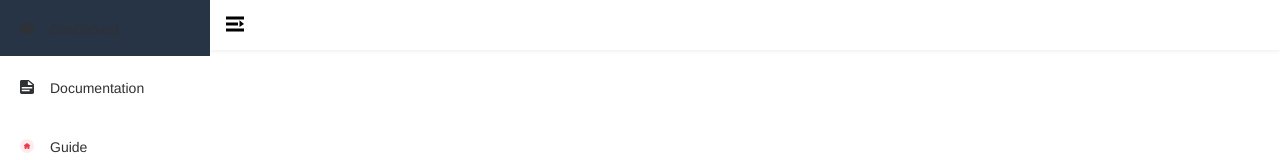
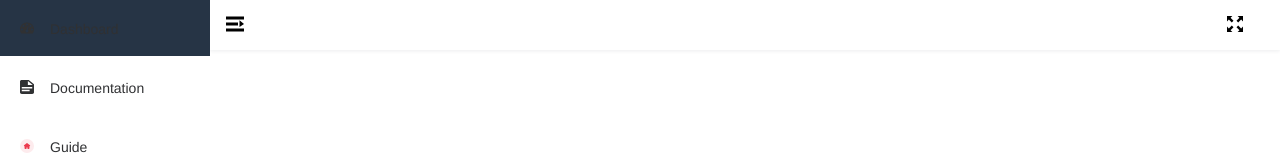
Before and after one commit to Jc-Sir/Fund-System, a Vue app in the folder client/: page / in a window 1280 px wide. Shown: the top 160 px of the page. Built offline with nearby package versions, Linux system fonts and the light colour scheme.

Commit message:
add screenfull conponment
新增全屏功能

```diff
--- a/client/src/components/Screenfull/index.vue
+++ b/client/src/components/Screenfull/index.vue
@@ -1,6 +1,6 @@
 <template>
-  <div>
-    <i class="el-icon-rank" @click="click">全屏</i>
+  <div @click="fullclick">
+    <svg-icon :icon-class="isFullscreen?'exit-fullscreen':'fullscreen'" />
   </div>
 </template>
 
@@ -21,8 +21,8 @@ export default {
     this.destroy();
   },
   methods: {
-    click() {
-      console.log(screenfull)
+    fullclick() {
+      console.log(screenfull);
       if (!screenfull.isEnabled) {
         this.$message({
           message: "you browser can not work",
@@ -31,11 +31,13 @@ export default {
         return false;
       }
       screenfull.toggle();
+      this.isFullscreen = !this.isFullscreen ;
     },
     change() {
       this.isFullscreen = screenfull.isFullscreen;
     },
     init() {
+      console.log(screenfull.enabled)
       if (screenfull.enabled) {
         screenfull.on("change", this.change);
       }
--- a/client/src/layout/components/Navbar.vue
+++ b/client/src/layout/components/Navbar.vue
@@ -1,20 +1,23 @@
 <template>
   <div class="navbar">
-    <div class="flod-slider-item" @click="changefold">
+    <div class="flod-slider-item flodleft" @click="changefold">
       <i :class="[isflod?'el-icon-s-fold':'el-icon-s-unfold']"></i>
     </div>
+    <screen-full id="screen-full"></screen-full>
   </div>
 </template>
 
 <script>
+import ScreenFull from "@/components/Screenfull";
 export default {
+  components: { ScreenFull },
   data() {
     return {
       // isflod: true
     };
   },
   computed: {
-    isflod(){
+    isflod() {
       return this.$store.state.isfold;
     }
   },
@@ -22,13 +25,24 @@ export default {
     changefold() {
       // this.isflod = !this.isflod;
       // sessionStorage.isflod = this.isflod;
-      this.$store.commit('TOGGLE_SIDEBAR')
+      this.$store.commit("TOGGLE_SIDEBAR");
     }
   }
 };
 </script>
 
 <style lang="scss" scoped>
+.flodleft,
+#screen-full {
+  float: left;
+}
+#screen-full {
+  width: 50px;
+  height: 50px;
+  float: right;
+  margin-right: 20px;
+  text-align: center;
+}
 .navbar {
   height: 50px;
   line-height: 50px;
```
Also changed, not shown: client/src/icons/svg/exit-fullscreen.svg (added), client/src/icons/svg/fullscreen.svg (added).
